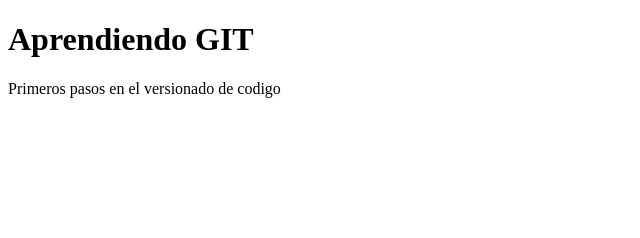
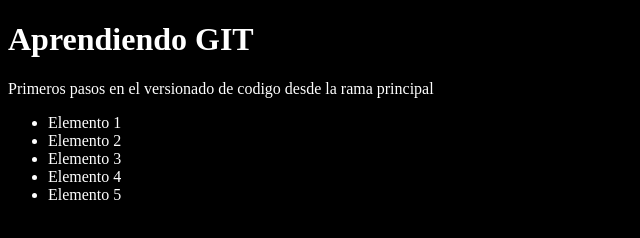
Before and after one commit to MelAlfaro/curso-git, a plain HTML site: page index.html in a window 1280 px wide. Shown: the whole page, without its empty margins (0-640 px from the left). Drawn offline with Linux system fonts and the light colour scheme.

Commit message:
agregando style.css al index.html

```diff
--- a/index.html
+++ b/index.html
@@ -4,10 +4,18 @@
     <meta charset="UTF-8">
     <meta http-equiv="X-UA-Compatible" content="IE=edge">
     <meta name="viewport" content="width=device-width, initial-scale=1.0">
+    <link rel="stylesheet" href="style.css">
     <title>Aprendiendo GIT</title>
 </head>
 <body>
     <h1>Aprendiendo GIT</h1>
-    <p>Primeros pasos en el versionado de codigo</p>
+    <p>Primeros pasos en el versionado de codigo desde la rama principal</p>
+    <ul>
+        <li>Elemento 1</li>
+        <li>Elemento 2</li>
+        <li>Elemento 3</li>
+        <li>Elemento 4</li>
+        <li>Elemento 5</li>
+    </ul>
 </body>
 </html>
```
